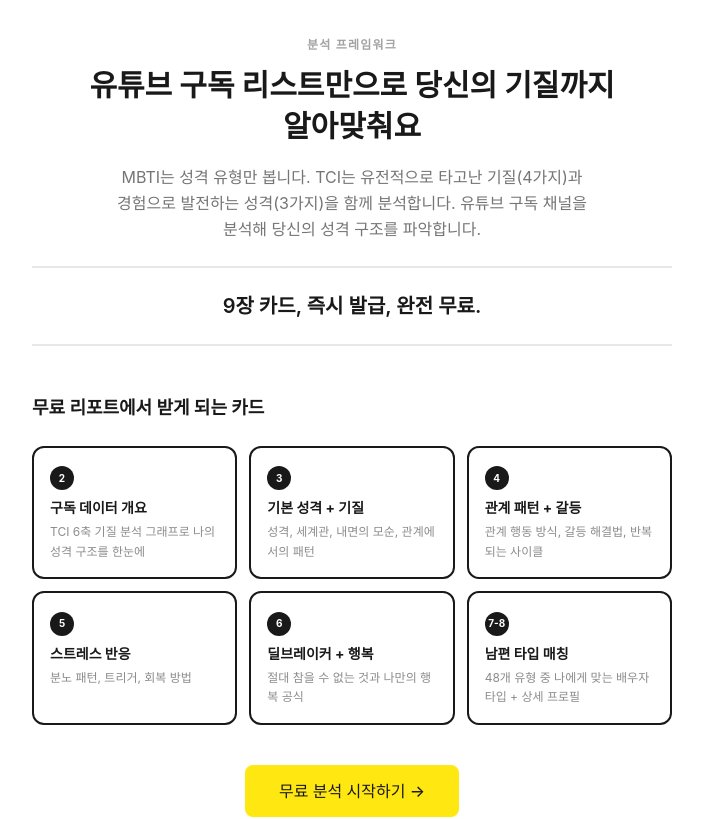
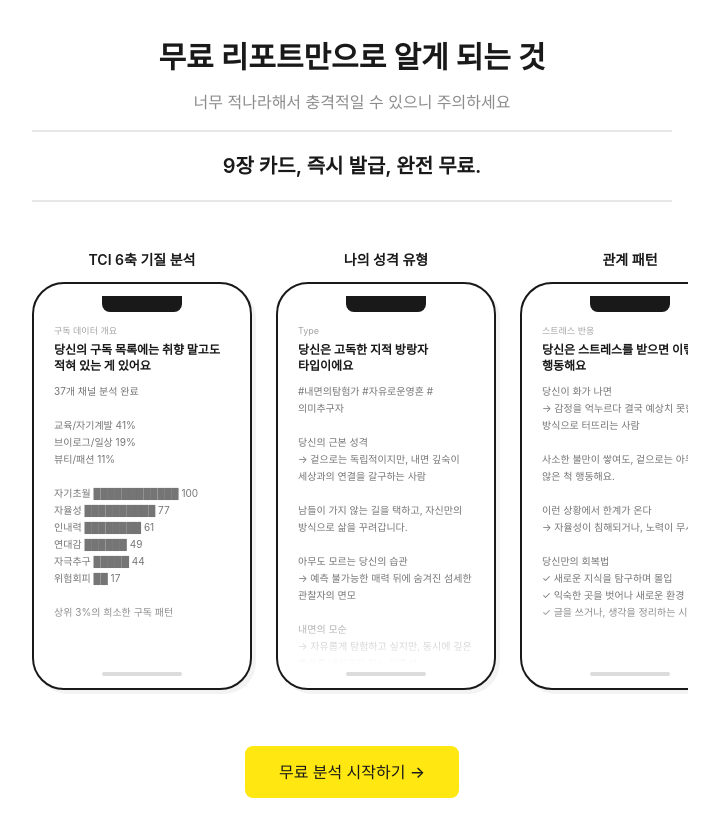
Before and after one commit to readmestudio/gibunstudio, a Next.js app: page /self-hacking/detail/husband-match in a window 1280 px wide. Shown: the part 3540-4359 px from the top of the page, without its empty margins (288-1007 px from the left). Built offline with nearby package versions, Linux system fonts and the light colour scheme; no server answers.

Commit message:
feat: Phase1 미리보기를 폰 목업 + 실제 리포트 형태로 전면 교체
Co-Authored-By: Claude Opus 4.6 (1M context) <noreply@anthropic.com>

```diff
--- a/src/app/self-hacking/detail/husband-match/_components/TciIntroSection.tsx
+++ b/src/app/self-hacking/detail/husband-match/_components/TciIntroSection.tsx
@@ -1,95 +1,162 @@
+"use client";
+
 import Link from "next/link";
 
-const PHASE1_CARDS = [
+const PHONE_CARDS = [
   {
-    num: 2,
-    title: "구독 데이터 개요",
-    desc: "TCI 6축 기질 분석 그래프로 나의 성격 구조를 한눈에",
+    label: "TCI 6축 기질 분석",
+    subtitle: "구독 데이터 개요",
+    title: "당신의 구독 목록에는 취향 말고도 적혀 있는 게 있어요",
+    body: `37개 채널 분석 완료
+
+교육/자기계발 41%
+브이로그/일상 19%
+뷰티/패션 11%
+
+자기초월 ████████████ 100
+자율성 ██████████ 77
+인내력 ████████ 61
+연대감 ██████ 49
+자극추구 █████ 44
+위험회피 ██ 17
+
+상위 3%의 희소한 구독 패턴`,
   },
   {
-    num: 3,
-    title: "기본 성격 + 기질",
-    desc: "성격, 세계관, 내면의 모순, 관계에서의 패턴",
+    label: "나의 성격 유형",
+    subtitle: "Type",
+    title: "당신은 고독한 지적 방랑자 타입이에요",
+    body: `#내면의탐험가 #자유로운영혼 #의미추구자
+
+당신의 근본 성격
+→ 겉으로는 독립적이지만, 내면 깊숙이 세상과의 연결을 갈구하는 사람
+
+남들이 가지 않는 길을 택하고, 자신만의 방식으로 삶을 꾸려갑니다.
+
+아무도 모르는 당신의 습관
+→ 예측 불가능한 매력 뒤에 숨겨진 섬세한 관찰자의 면모
+
+내면의 모순
+→ 자유롭게 탐험하고 싶지만, 동시에 깊은 뿌리를 내리고자 하는 이중성`,
   },
   {
-    num: 4,
-    title: "관계 패턴 + 갈등",
-    desc: "관계 행동 방식, 갈등 해결법, 반복되는 사이클",
+    label: "관계 패턴",
+    subtitle: "스트레스 반응",
+    title: "당신은 스트레스를 받으면 이렇게 행동해요",
+    body: `당신이 화가 나면
+→ 감정을 억누르다 결국 예상치 못한 방식으로 터뜨리는 사람
+
+사소한 불만이 쌓여도, 겉으로는 아무렇지 않은 척 행동해요.
+
+이런 상황에서 한계가 온다
+→ 자율성이 침해되거나, 노력이 무시될 때
+
+당신만의 회복법
+✓ 새로운 지식을 탐구하며 몰입
+✓ 익숙한 곳을 벗어나 새로운 환경 탐색
+✓ 글을 쓰거나, 생각을 정리하는 시간`,
   },
   {
-    num: 5,
-    title: "스트레스 반응",
-    desc: "분노 패턴, 트리거, 회복 방법",
+    label: "딜브레이커 + 행복",
+    subtitle: "관계 인사이트",
+    title: "견디기 힘든 상대방의 단점",
+    body: `도저히 참기 힘든 것
+매일 쏟아지는 감정.
+
+왜 이게 힘든지
+→ 감정적 공간이 필요한 사람. 빼앗기면 자기를 잃어버리는 느낌.
+
+이 패턴이 관계에서 나타나는 방식
+→ 돌봄을 주고도 돌봄을 못 받는 관계의 불균형
+
+하지만 이것이 강점이에요
+→ 경계를 지키는 사람은, 관계를 오래 유지하는 사람`,
   },
   {
-    num: 6,
-    title: "딜브레이커 + 행복",
-    desc: "절대 참을 수 없는 것과 나만의 행복 공식",
-  },
-  {
-    num: "7-8",
-    title: "남편 타입 매칭",
-    desc: "48개 유형 중 나에게 맞는 배우자 타입 + 상세 프로필",
+    label: "나에게 맞는 배우자",
+    subtitle: "매칭 결과",
+    title: "당신의 완벽한 파트너",
+    body: `→ 미지의 대륙을 함께 탐험하며 당신의 세계를 넓혀줄 사람
+
+모험가형 — 탐험가 (외향)
+매칭 점수: 77%
+
+이 사람이 옆에 있으면
+→ 당신의 망설임을 깨고 세상 밖으로 이끌어 줄 사람
+
+왜 하필 이 사람인가
+→ 당신의 미완의 지도를 완성해 줄 탐험가`,
   },
 ];
 
 export default function TciIntroSection() {
   return (
     <section className="py-20">
-      {/* TCI 소개 */}
-      <p className="text-xs font-semibold tracking-widest uppercase text-[var(--foreground)]/40 mb-3 text-center">
-        분석 프레임워크
-      </p>
+      {/* 제목 영역 */}
       <h2
-        className="text-2xl sm:text-3xl font-bold text-[var(--foreground)] text-center mb-4 leading-snug"
+        className="text-2xl sm:text-3xl font-bold text-[var(--foreground)] text-center mb-3 leading-snug"
         style={{ wordBreak: "keep-all" }}
       >
-        유튜브 구독 리스트만으로 당신의 기질까지 알아맞춰요
+        무료 리포트만으로 알게 되는 것
       </h2>
       <p
-        className="text-base text-[var(--foreground)]/60 text-center max-w-lg mx-auto mb-6 leading-relaxed"
+        className="text-base text-[var(--foreground)]/50 text-center mb-4"
         style={{ wordBreak: "keep-all" }}
       >
-        MBTI는 성격 유형만 봅니다. TCI는 유전적으로 타고난 기질(4가지)과
-        경험으로 발전하는 성격(3가지)을 함께 분석합니다. 유튜브 구독 채널을
-        분석해 당신의 성격 구조를 파악합니다.
+        너무 적나라해서 충격적일 수 있으니 주의하세요
       </p>
-
-      {/* 핵심 메시지 */}
-      <div className="border-y-2 border-[var(--foreground)]/10 py-6 mb-12 text-center">
-        <p
-          className="text-lg sm:text-xl font-semibold text-[var(--foreground)]"
-          style={{ wordBreak: "keep-all" }}
-        >
+      <div className="border-y-2 border-[var(--foreground)]/10 py-5 mb-12 text-center">
+        <p className="text-lg sm:text-xl font-semibold text-[var(--foreground)]">
           9장 카드, 즉시 발급, 완전 무료.
         </p>
       </div>
 
-      {/* Phase 1 카드 미리보기 */}
-      <h3 className="text-lg font-bold text-[var(--foreground)] mb-6">
-        무료 리포트에서 받게 되는 카드
-      </h3>
-      <div className="grid grid-cols-2 sm:grid-cols-3 gap-3 mb-10">
-        {PHASE1_CARDS.map((card) => (
-          <div
-            key={card.title}
-            className="rounded-xl border-2 border-[var(--foreground)] p-4 transition-shadow hover:shadow-[4px_4px_0_var(--foreground)]"
+      {/* 폰 목업 가로 스크롤 */}
+      <div className="-mx-4 overflow-x-auto scrollbar-hide pb-4">
+        <div className="flex gap-6 px-4" style={{ width: "max-content" }}>
+          {PHONE_CARDS.map((card) => (
+            <div key={card.label} className="flex flex-col items-center">
+              {/* 라벨 */}
+              <p
+                className="text-sm font-semibold text-[var(--foreground)] mb-3 text-center"
+                style={{ wordBreak: "keep-all" }}
               >
-            <span className="inline-flex items-center justify-center w-6 h-6 rounded-full bg-[var(--foreground)] text-white text-[10px] font-bold mb-2">
-              {card.num}
-            </span>
-            <h4 className="text-sm font-bold text-[var(--foreground)] mb-1">
+                {card.label}
+              </p>
+              {/* 폰 프레임 */}
+              <div className="w-[220px] rounded-[2rem] border-2 border-[var(--foreground)] bg-white p-3 shadow-[4px_4px_0_var(--foreground)]/5">
+                {/* 노치 */}
+                <div className="mx-auto w-20 h-4 rounded-b-lg bg-[var(--foreground)] mb-3" />
+                {/* 카드 콘텐츠 */}
+                <div className="px-2 overflow-hidden relative" style={{ height: 340 }}>
+                  <p className="text-[9px] text-[var(--foreground)]/40 mb-1">
+                    {card.subtitle}
+                  </p>
+                  <h4
+                    className="text-xs font-bold text-[var(--foreground)] mb-2 leading-snug"
+                    style={{ wordBreak: "keep-all" }}
+                  >
                     {card.title}
                   </h4>
-            <p className="text-xs text-[var(--foreground)]/50 leading-relaxed">
-              {card.desc}
+                  <p
+                    className="text-[10px] leading-[1.7] text-[var(--foreground)]/60 whitespace-pre-line"
+                    style={{ wordBreak: "keep-all" }}
+                  >
+                    {card.body}
                   </p>
+                  {/* 하단 페이드 */}
+                  <div className="absolute bottom-0 left-0 right-0 h-16 bg-gradient-to-t from-white to-transparent pointer-events-none" />
+                </div>
+                {/* 하단 바 */}
+                <div className="mt-2 mx-auto w-20 h-1 rounded-full bg-[var(--foreground)]/15" />
+              </div>
             </div>
           ))}
         </div>
+      </div>
 
       {/* CTA */}
-      <div className="text-center">
+      <div className="text-center mt-10">
         <Link
           href="/husband-match/birth-info"
           className="inline-flex items-center gap-2 px-8 py-3 text-base font-medium text-[var(--foreground)] bg-[var(--accent)] border-2 border-[var(--accent)] rounded-lg transition-all hover:bg-[var(--accent-hover)]"
```
Lines whose indentation alone changed are shown as unchanged.
